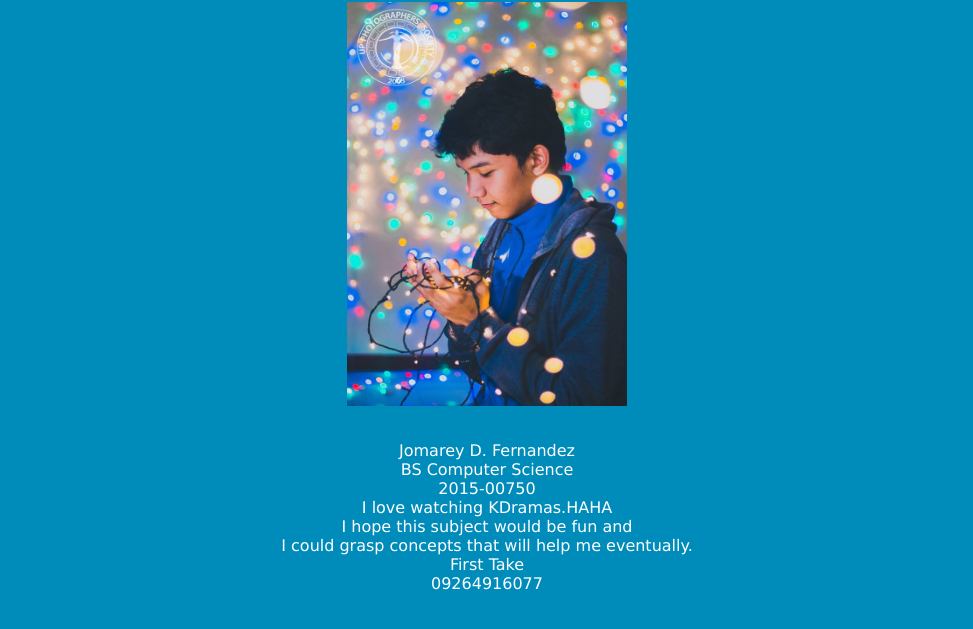
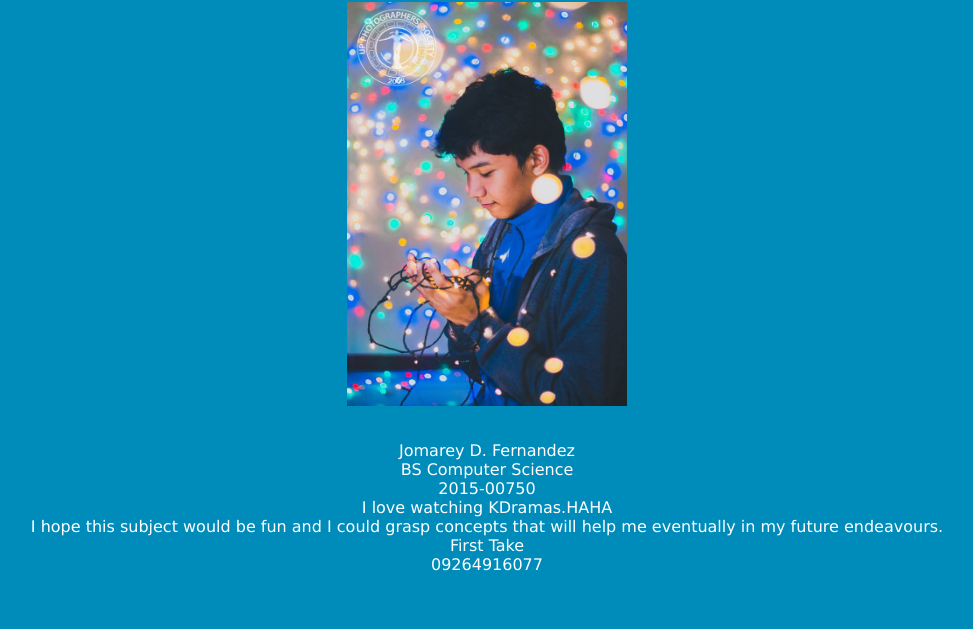
Before and after one commit to jyfernandez/jyfernandez.github.io, a plain HTML site: page index.html in a window 1280 px wide. Shown: the part 79-708 px from the top of the page, without its empty margins (153-1126 px from the left). Drawn offline with Linux system fonts and the light colour scheme.

Commit message:
Update index.html

```diff
--- a/index.html
+++ b/index.html
@@ -24,7 +24,7 @@
 			BS Computer Science <br>
 			2015-00750 <br>
 			I love watching KDramas.HAHA<br>
-			I hope this subject would be fun and <br>I could grasp concepts that will help me eventually.<br>
+			I hope this subject would be fun and I could grasp concepts that will help me eventually in my future endeavours.<br>
 			First Take<br>
 			09264916077<br>
 		</p>
```
